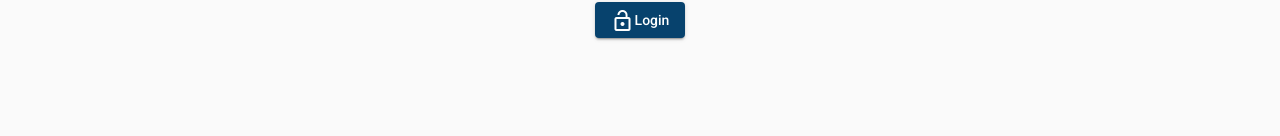
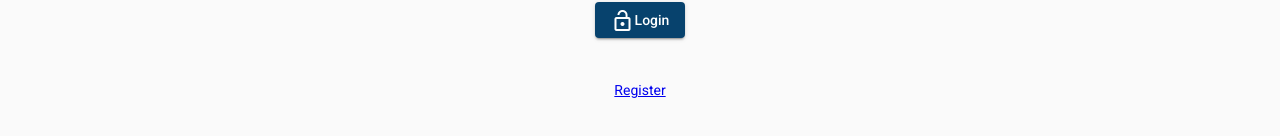
Before and after one commit to sami800/wbbpwmanclient, an Angular app: page /welcome in a window 1280 px wide. Both pictures are taken after a click on the button "Login". Shown: the part 426-562 px from the top of the page. Built offline with nearby package versions, Linux system fonts and the light colour scheme.

Commit message:
register link under login

```diff
--- a/src/app/logindialog/logindialog.component.html
+++ b/src/app/logindialog/logindialog.component.html
@@ -13,6 +13,8 @@
         <mat-icon matSuffix>vpn_key</mat-icon><input type="password" matInput placeholder="Password" formControlName="password">
     </mat-form-field>
 </p>
-<button mat-raised-button type="submit"><mat-icon matSuffix>lock_open</mat-icon>Login</button>
+<button mat-raised-button type="submit"><mat-icon matSuffix>lock_open</mat-icon>Login</button><br><br>
+<a routerLink="/register">Register </a>
+
 </form>
 </div>
```
